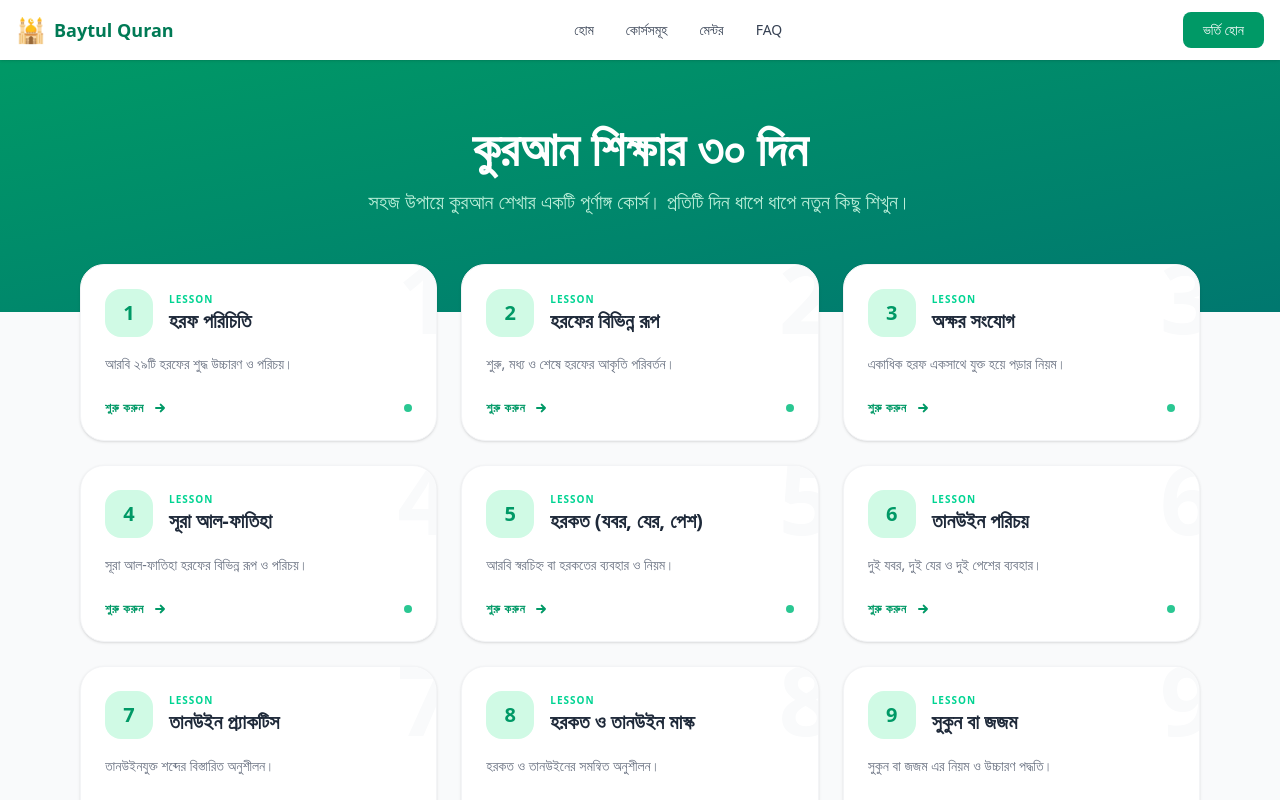
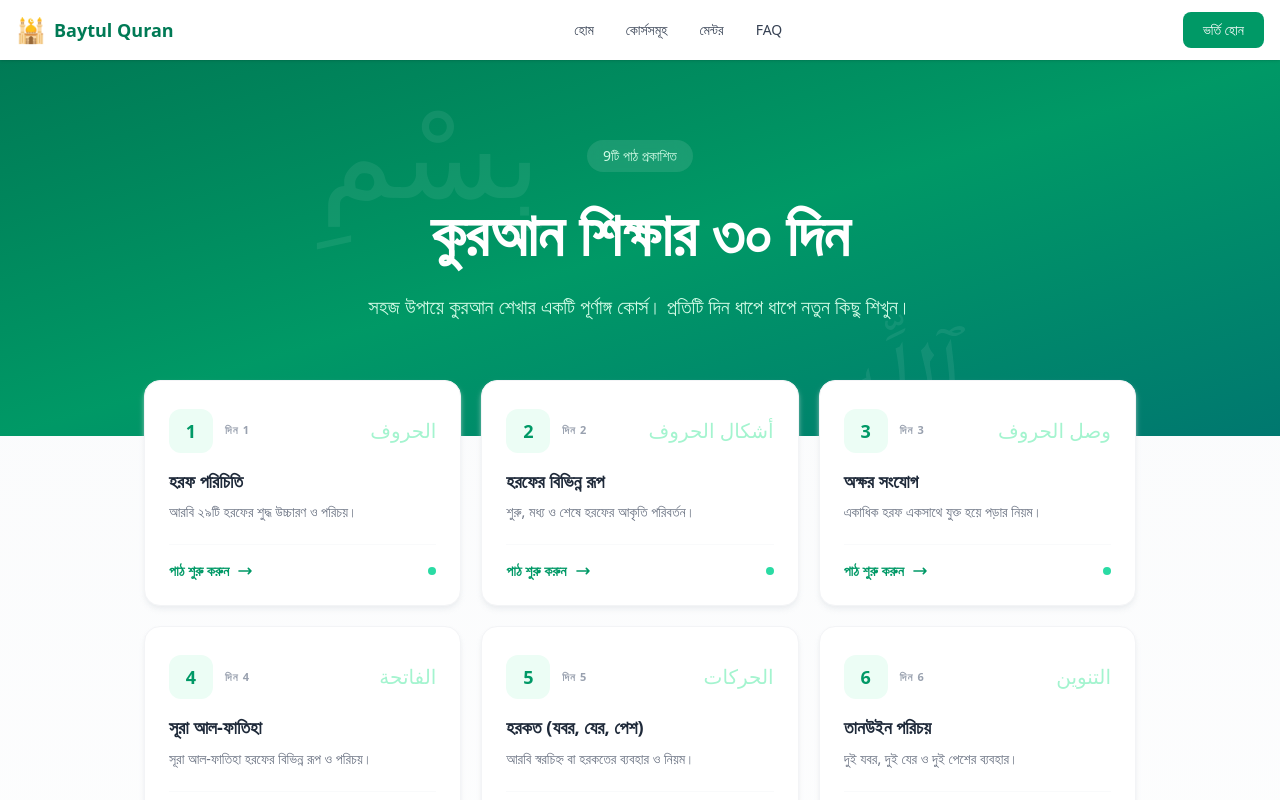
Before and after one commit to kawsar19/quran-learning, a Next.js app: page /lessons in a window 1280 px wide. Shown: the top 800 px of the page. Built offline with nearby package versions, Linux system fonts and the light colour scheme; a web font is replaced by a local one.

Commit message:
Update lessons overview and content for Day 5.

```diff
--- a/app/lessons/page.tsx
+++ b/app/lessons/page.tsx
@@ -11,47 +11,56 @@ const lessonData = [
   {
     day: 1,
     title: "হরফ পরিচিতি",
-    desc: "আরবি ২৯টি হরফের শুদ্ধ উচ্চারণ ও পরিচয়।",
+    desc: "আরবি ২৯টি হরফের শুদ্ধ উচ্চারণ ও পরিচয়।",
+    arabic: "الحروف",
   },
   {
     day: 2,
     title: "হরফের বিভিন্ন রূপ",
     desc: "শুরু, মধ্য ও শেষে হরফের আকৃতি পরিবর্তন।",
+    arabic: "أشكال الحروف",
   },
   {
     day: 3,
     title: "অক্ষর সংযোগ",
-    desc: "একাধিক হরফ একসাথে যুক্ত হয়ে পড়ার নিয়ম।",
+    desc: "একাধিক হরফ একসাথে যুক্ত হয়ে পড়ার নিয়ম।",
+    arabic: "وصل الحروف",
   },
   {
     day: 4,
     title: "সূরা আল-ফাতিহা",
-    desc: " সূরা আল-ফাতিহা  হরফের বিভিন্ন রূপ ও পরিচয়।",
+    desc: "সূরা আল-ফাতিহা হরফের বিভিন্ন রূপ ও পরিচয়।",
+    arabic: "الفاتحة",
   },
   {
     day: 5,
     title: "হরকত (যবর, যের, পেশ)",
-    desc: "আরবি স্বরচিহ্ন বা হরকতের ব্যবহার ও নিয়ম।",
+    desc: "আরবি স্বরচিহ্ন বা হরকতের ব্যবহার ও নিয়ম।",
+    arabic: "الحركات",
   },
   {
     day: 6,
-    title: "তানউইন পরিচয়",
+    title: "তানউইন পরিচয়",
     desc: "দুই যবর, দুই যের ও দুই পেশের ব্যবহার।",
+    arabic: "التنوين",
   },
   {
     day: 7,
     title: "তানউইন প্র্যাকটিস",
     desc: "তানউইনযুক্ত শব্দের বিস্তারিত অনুশীলন।",
+    arabic: "تمرين التنوين",
   },
   {
     day: 8,
     title: "হরকত ও তানউইন মাস্ক",
     desc: "হরকত ও তানউইনের সমন্বিত অনুশীলন।",
+    arabic: "الحركات والتنوين",
   },
   {
     day: 9,
     title: "সুকুন বা জজম",
-    desc: "সুকুন বা জজম এর নিয়ম ও উচ্চারণ পদ্ধতি।",
+    desc: "সুকুন বা জজম এর নিয়ম ও উচ্চারণ পদ্ধতি।",
+    arabic: "السكون",
   },
 ];
 
@@ -60,59 +69,83 @@ export default function LessonsPage() {
   const days = Array.from({ length: totalDays }, (_, i) => i + 1);
 
   return (
-    <div className="min-h-screen bg-gray-50 pb-20">
+    <div className="min-h-screen bg-gradient-to-b from-gray-50 to-white pb-20">
       {/* Hero Header */}
-      <div className="bg-gradient-to-br from-emerald-600 to-teal-700 text-white pt-16 pb-24 px-4">
-        <div className="container mx-auto max-w-6xl text-center">
-          <h1 className="text-4xl md:text-5xl font-black mb-4">
+      <div className="relative bg-gradient-to-br from-emerald-700 via-emerald-600 to-teal-700 text-white pt-20 pb-28 px-4 overflow-hidden">
+        {/* Decorative pattern */}
+        <div className="absolute inset-0 opacity-[0.07]">
+          <div className="absolute top-8 left-1/4 text-[120px] leading-none select-none">
+            بِسْمِ
+          </div>
+          <div className="absolute bottom-4 right-1/4 text-[100px] leading-none select-none">
+            ٱللَّهِ
+          </div>
+        </div>
+
+        <div className="container mx-auto max-w-5xl text-center relative z-10">
+          <div className="inline-block mb-6 px-4 py-1.5 bg-white/10 backdrop-blur-sm rounded-full text-emerald-100 text-sm font-medium">
+            {totalDays}টি পাঠ প্রকাশিত
+          </div>
+          <h1 className="text-4xl md:text-5xl lg:text-6xl font-black mb-5 leading-tight">
             কুরআন শিক্ষার ৩০ দিন
           </h1>
-          <p className="text-emerald-100 text-lg md:text-xl opacity-90 max-w-2xl mx-auto">
-            সহজ উপায়ে কুরআন শেখার একটি পূর্ণাঙ্গ কোর্স। প্রতিটি দিন ধাপে ধাপে
+          <p className="text-emerald-100 text-lg md:text-xl max-w-2xl mx-auto leading-relaxed">
+            সহজ উপায়ে কুরআন শেখার একটি পূর্ণাঙ্গ কোর্স। প্রতিটি দিন ধাপে ধাপে
             নতুন কিছু শিখুন।
           </p>
         </div>
       </div>
 
       {/* Lessons Grid */}
-      <div className="container mx-auto max-w-6xl px-4 -mt-12">
-        <div className="grid grid-cols-1 sm:grid-cols-2 lg:grid-cols-3 gap-6">
+      <div className="container mx-auto max-w-5xl px-4 -mt-14 relative z-10">
+        <div className="grid grid-cols-1 sm:grid-cols-2 lg:grid-cols-3 gap-5">
           {days.map((day) => {
             const lesson = lessonData.find((l) => l.day === day);
             return (
               <Link
                 key={day}
                 href={`/lessons/day-${day}`}
-                className="group relative bg-white rounded-3xl p-6 shadow-sm border border-gray-100 hover:border-emerald-200 hover:shadow-xl hover:shadow-emerald-500/10 transition-all duration-300 overflow-hidden active:scale-[0.98]"
+                className="group relative bg-white rounded-2xl shadow-md shadow-gray-200/60 border border-gray-100 hover:border-emerald-300 hover:shadow-xl hover:shadow-emerald-500/10 transition-all duration-300 overflow-hidden active:scale-[0.98]"
               >
-                {/* Background Number Decal */}
-                <div className="absolute -top-4 -right-4 text-8xl font-black text-gray-50 group-hover:text-emerald-50 transition-colors pointer-events-none">
-                  {day}
-                </div>
+                {/* Top accent bar */}
+                <div className="h-1 bg-gradient-to-r from-emerald-400 to-teal-500 opacity-0 group-hover:opacity-100 transition-opacity duration-300" />
 
-                <div className="relative z-10">
-                  <div className="flex items-center gap-4 mb-4">
-                    <div className="w-12 h-12 rounded-2xl bg-emerald-100 text-emerald-600 flex items-center justify-center font-black text-xl group-hover:bg-emerald-600 group-hover:text-white transition-all duration-300">
-                      {day}
+                <div className="p-6">
+                  {/* Day number + Arabic */}
+                  <div className="flex items-center justify-between mb-4">
+                    <div className="flex items-center gap-3">
+                      <div className="w-11 h-11 rounded-xl bg-emerald-50 text-emerald-600 flex items-center justify-center font-black text-lg group-hover:bg-emerald-600 group-hover:text-white transition-all duration-300">
+                        {day}
+                      </div>
+                      <span className="text-[11px] font-bold text-gray-400 uppercase tracking-widest">
+                        দিন {day}
+                      </span>
                     </div>
-                    <div>
-                      <span className="block text-[10px] font-black text-emerald-400 uppercase tracking-widest leading-none mb-1">
-                        Lesson
+                    {lesson?.arabic && (
+                      <span
+                        className="text-xl text-emerald-200 group-hover:text-emerald-400 transition-colors"
+                        dir="rtl"
+                      >
+                        {lesson.arabic}
                       </span>
-                      <h3 className="text-xl font-bold text-gray-800 leading-tight">
-                        {lesson?.title || `Day ${day} Lesson`}
-                      </h3>
-                    </div>
+                    )}
                   </div>
 
-                  <p className="text-gray-500 text-sm leading-relaxed mb-6 line-clamp-2">
+                  {/* Title */}
+                  <h3 className="text-lg font-bold text-gray-800 mb-2 leading-snug group-hover:text-emerald-700 transition-colors">
+                    {lesson?.title || `Day ${day} Lesson`}
+                  </h3>
+
+                  {/* Description */}
+                  <p className="text-gray-500 text-sm leading-relaxed mb-5 line-clamp-2">
                     {lesson?.desc ||
-                      "এই দিনের পাঠে আমরা নতুন কিছু গুরুত্বপূর্ণ নিয়ম শিখবো ইনশাআল্লাহ।"}
+                      "এই দিনের পাঠে আমরা নতুন কিছু গুরুত্বপূর্ণ নিয়ম শিখবো ইনশাআল্লাহ।"}
                   </p>
 
-                  <div className="flex items-center justify-between mt-auto">
-                    <span className="inline-flex items-center gap-2 text-emerald-600 font-bold text-xs uppercase tracking-wider group-hover:translate-x-1 transition-transform">
-                      শুরু করুন
+                  {/* CTA */}
+                  <div className="flex items-center justify-between pt-4 border-t border-gray-50">
+                    <span className="inline-flex items-center gap-2 text-emerald-600 font-semibold text-sm group-hover:gap-3 transition-all">
+                      পাঠ শুরু করুন
                       <svg
                         xmlns="http://www.w3.org/2000/svg"
                         className="h-4 w-4"
@@ -123,15 +156,12 @@ export default function LessonsPage() {
                         <path
                           strokeLinecap="round"
                           strokeLinejoin="round"
-                          strokeWidth={3}
-                          d="M13 7l5 5m0 0l-5 5m5-5H6"
+                          strokeWidth={2.5}
+                          d="M17 8l4 4m0 0l-4 4m4-4H3"
                         />
                       </svg>
                     </span>
-
-                    {day <= 9 && (
-                      <span className="w-2 h-2 bg-emerald-500 rounded-full animate-pulse"></span>
-                    )}
+                    <span className="w-2 h-2 bg-emerald-400 rounded-full animate-pulse" />
                   </div>
                 </div>
               </Link>
@@ -140,12 +170,18 @@ export default function LessonsPage() {
         </div>
       </div>
 
-      {/* Footer Info */}
-      <div className="container mx-auto max-w-6xl px-4 mt-16 text-center">
-        <p className="text-gray-400 font-medium italic">
-          &ldquo;তোমাদের মধ্যে সেই সর্বোত্তম, যে কুরআন শেখে এবং অন্যকে
-          শেখায়।&rdquo;
-        </p>
+      {/* Hadith Quote */}
+      <div className="container mx-auto max-w-3xl px-4 mt-20 text-center">
+        <div className="relative py-8">
+          <div className="absolute left-1/2 -translate-x-1/2 top-0 w-12 h-[2px] bg-emerald-200 rounded-full" />
+          <p className="text-gray-400 text-base leading-relaxed italic mt-4">
+            &ldquo;তোমাদের মধ্যে সেই সর্বোত্তম, যে কুরআন শেখে এবং অন্যকে
+            শেখায়।&rdquo;
+          </p>
+          <p className="text-gray-300 text-xs mt-2 font-medium">
+            — সহীহ বুখারী
+          </p>
+        </div>
       </div>
     </div>
   );
```
Also changed, not shown: app/lessons/day-5/page.tsx (+3 -10 lines).
